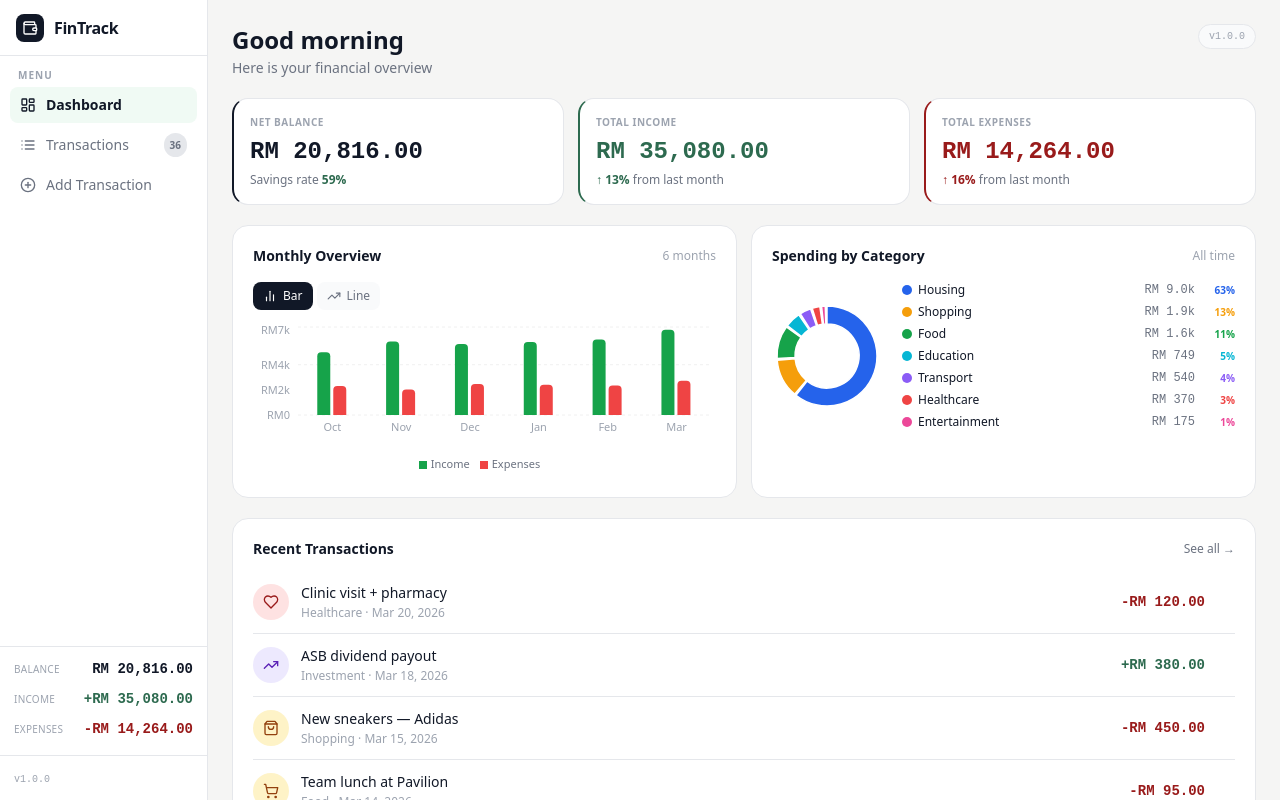
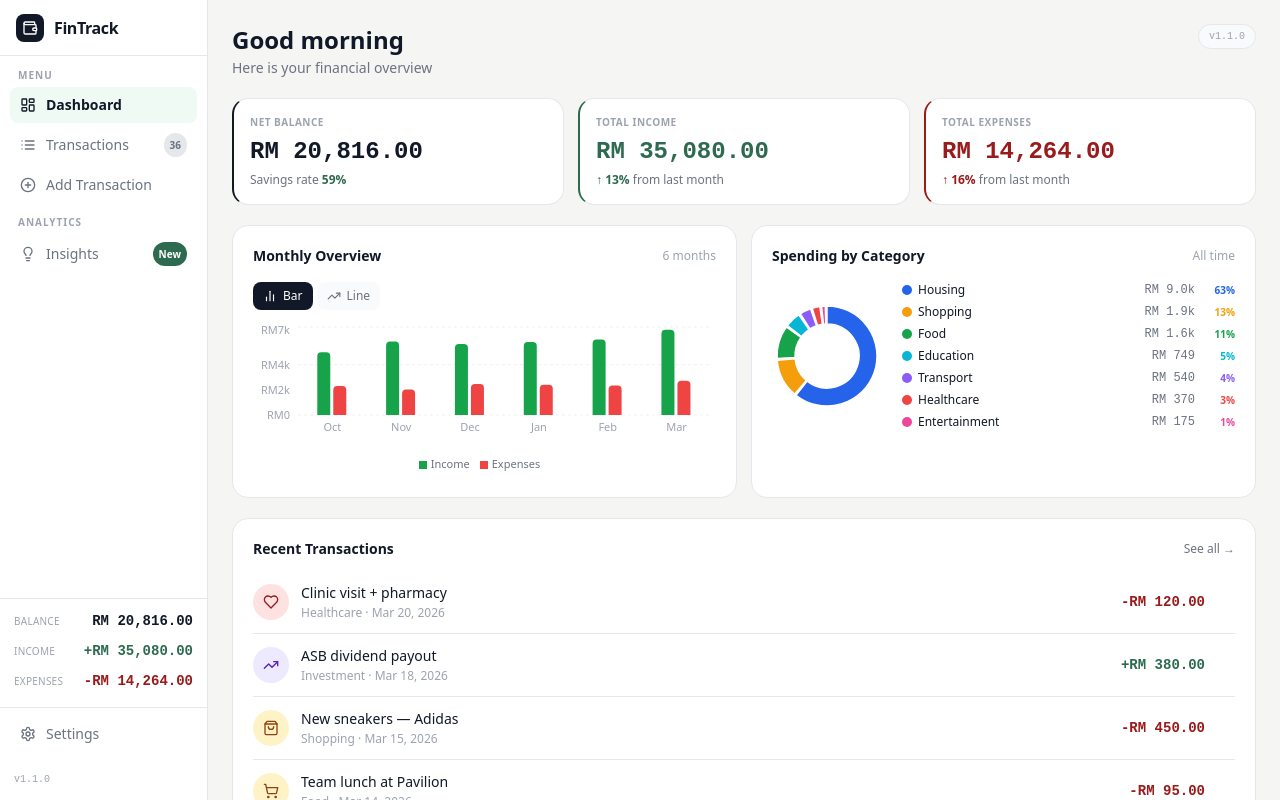
Before and after one commit to hmmmx2/SWE40006-Portfolio-Task-1, a React (Vite) app: page / in a window 1280 px wide. Built offline with nearby package versions, Linux system fonts and the light colour scheme.

Commit message:
feat: v1.1.0  Insights Panel + Settings with auto-update preference

```diff
--- a/package.json
+++ b/package.json
@@ -1,7 +1,7 @@
 {
   "name": "fintrack",
   "productName": "FinTrack",
-  "version": "1.0.0",
+  "version": "1.1.0",
   "description": "A personal finance tracker desktop application built with Electron and React.",
   "main": "./out/main/index.js",
   "author": "hmmmx2",
--- a/src/renderer/src/App.tsx
+++ b/src/renderer/src/App.tsx
@@ -4,9 +4,11 @@ import Sidebar from './components/Sidebar'
 import MainContent from './components/MainContent'
 import JustUpdatedToast from './components/JustUpdatedToast'
 import UpdateProgressToast from './components/UpdateProgressToast'
+import UpdateDialog from './components/UpdateDialog'
 
-export type ActiveView = 'dashboard' | 'transactions' | 'add'
+export type ActiveView = 'dashboard' | 'transactions' | 'add' | 'insights' | 'settings'
 export type FilterType = 'all' | 'income' | 'expense'
+export type UpdatePreference = 'auto' | 'notify' | 'manual'
 
 export interface UpdateStatus {
   type: 'checking' | 'available' | 'up-to-date' | 'downloading' | 'downloaded' | 'error'
@@ -17,6 +19,8 @@ export interface UpdateStatus {
 
 // Update types that represent an active update in progress
 const ACTIVE_UPDATE_TYPES = new Set(['available', 'downloading', 'downloaded'])
+
+const PREF_KEY = 'fintrack-update-preference'
 
 declare const __APP_VERSION__: string
 
@@ -29,6 +33,18 @@ export default function App(): React.JSX.Element {
   const [updateToastVisible, setUpdateToastVisible] = useState(false)
   const [showJustUpdatedToast, setShowJustUpdatedToast] = useState(false)
   const [updatedVersion, setUpdatedVersion] = useState<string>('')
+
+  // Update preference (persisted in localStorage)
+  const [updatePreference, setUpdatePreference] = useState<UpdatePreference>(
+    () => (localStorage.getItem(PREF_KEY) as UpdatePreference) ?? 'auto',
+  )
+
+  // Notify-mode dialog
+  const [updatePrompt, setUpdatePrompt] = useState<{
+    version: string
+    releaseNotes: string
+  } | null>(null)
+  const skippedVersionRef = useRef<string>('')
 
   // Ref so IPC callback always sees latest status without stale closure
   const updateStatusRef = useRef<UpdateStatus | null>(null)
@@ -44,6 +60,13 @@ export default function App(): React.JSX.Element {
     }
     localStorage.setItem(STORAGE_KEY, currentVersion)
   }, [])
+
+  // ── Send saved preference to main on startup ───────────────────────
+  useEffect(() => {
+    if (window.electronAPI) {
+      window.electronAPI.initUpdater(updatePreference)
+    }
+  }, []) // eslint-disable-line react-hooks/exhaustive-deps
 
   // ── Auto-updater IPC listener ──────────────────────────────────────
   useEffect(() => {
@@ -83,6 +106,12 @@ export default function App(): React.JSX.Element {
       }
     })
 
+    // Notify mode: show the update dialog
+    window.electronAPI.onUpdatePrompt((data) => {
+      if (skippedVersionRef.current === data.version) return
+      setUpdatePrompt(data)
+    })
+
     return () => {
       if (window.electronAPI) window.electronAPI.removeUpdateListener()
     }
@@ -96,6 +125,29 @@ export default function App(): React.JSX.Element {
 
   const dismissJustUpdatedToast = useCallback(() => setShowJustUpdatedToast(false), [])
 
+  // ── Update preference ──────────────────────────────────────────────
+  const handleUpdatePreferenceChange = useCallback((pref: UpdatePreference) => {
+    setUpdatePreference(pref)
+    localStorage.setItem(PREF_KEY, pref)
+    if (window.electronAPI) window.electronAPI.setUpdatePreference(pref)
+  }, [])
+
+  // ── Notify-mode dialog actions ─────────────────────────────────────
+  const handleUpdateNow = useCallback(() => {
+    setUpdatePrompt(null)
+    if (window.electronAPI) window.electronAPI.downloadUpdate()
+  }, [])
+
+  const handleRemindLater = useCallback(() => {
+    setUpdatePrompt(null)
+  }, [])
+
+  const handleSkipVersion = useCallback(() => {
+    if (updatePrompt) skippedVersionRef.current = updatePrompt.version
+    setUpdatePrompt(null)
+  }, [updatePrompt])
+
+  // ── Transactions ───────────────────────────────────────────────────
   const addTransaction = (transaction: Omit<Transaction, 'id' | 'createdAt'>): void => {
     const newTxn: Transaction = {
       ...transaction,
@@ -147,6 +199,8 @@ export default function App(): React.JSX.Element {
           setFilterCategory={setFilterCategory}
           addTransaction={addTransaction}
           deleteTransaction={deleteTransaction}
+          updatePreference={updatePreference}
+          onUpdatePreferenceChange={handleUpdatePreferenceChange}
         />
       </div>
 
@@ -162,6 +216,16 @@ export default function App(): React.JSX.Element {
       {showJustUpdatedToast && updatedVersion && (
         <JustUpdatedToast version={updatedVersion} onDismiss={dismissJustUpdatedToast} />
       )}
+
+      {/* Notify-mode update dialog */}
+      {updatePrompt && (
+        <UpdateDialog
+          version={updatePrompt.version}
+          onUpdateNow={handleUpdateNow}
+          onRemindLater={handleRemindLater}
+          onSkipVersion={handleSkipVersion}
+        />
+      )}
     </div>
   )
 }
--- a/src/renderer/src/components/MainContent.tsx
+++ b/src/renderer/src/components/MainContent.tsx
@@ -1,8 +1,10 @@
 import { Transaction } from '../data/sampleData'
-import type { ActiveView, FilterType } from '../App'
+import type { ActiveView, FilterType, UpdatePreference } from '../App'
 import Dashboard from './Dashboard'
 import TransactionList from './TransactionList'
 import AddTransactionForm from './AddTransactionForm'
+import InsightsPanel from './InsightsPanel'
+import SettingsPanel from './SettingsPanel'
 
 interface MainContentProps {
   activeView: ActiveView
@@ -14,6 +16,8 @@ interface MainContentProps {
   setFilterCategory: (c: string) => void
   addTransaction: (t: Omit<Transaction, 'id' | 'createdAt'>) => void
   deleteTransaction: (id: string) => void
+  updatePreference: UpdatePreference
+  onUpdatePreferenceChange: (pref: UpdatePreference) => void
 }
 
 export default function MainContent({
@@ -26,6 +30,8 @@ export default function MainContent({
   setFilterCategory,
   addTransaction,
   deleteTransaction,
+  updatePreference,
+  onUpdatePreferenceChange,
 }: MainContentProps): React.JSX.Element {
   return (
     <main className="flex-1 overflow-y-auto bg-app">
@@ -52,6 +58,13 @@ export default function MainContent({
           onCancel={() => setActiveView('dashboard')}
         />
       )}
+      {activeView === 'insights' && <InsightsPanel transactions={transactions} />}
+      {activeView === 'settings' && (
+        <SettingsPanel
+          updatePreference={updatePreference}
+          onUpdatePreferenceChange={onUpdatePreferenceChange}
+        />
+      )}
     </main>
   )
 }
--- a/src/renderer/src/components/Sidebar.tsx
+++ b/src/renderer/src/components/Sidebar.tsx
@@ -1,4 +1,4 @@
-import { Wallet, LayoutDashboard, List, PlusCircle } from 'lucide-react'
+import { Wallet, LayoutDashboard, List, PlusCircle, Lightbulb, Settings } from 'lucide-react'
 import type { ActiveView } from '../App'
 
 interface SidebarProps {
@@ -31,6 +31,9 @@ export default function Sidebar({
     },
     { id: 'add', label: 'Add Transaction', icon: <PlusCircle className="w-4 h-4" /> },
   ]
+
+  const insightsItems: { id: ActiveView; label: string; icon: React.ReactNode; badge?: string }[] =
+    [{ id: 'insights', label: 'Insights', icon: <Lightbulb className="w-4 h-4" />, badge: 'New' }]
 
   return (
     <aside className="w-52 flex-shrink-0 h-screen bg-white border-r border-border flex flex-col">
@@ -67,6 +70,29 @@ export default function Sidebar({
           </button>
         ))}
 
+        <p className="text-[10px] font-semibold text-faint uppercase tracking-widest px-2 mb-1 mt-3">
+          Analytics
+        </p>
+        {insightsItems.map((item) => (
+          <button
+            key={item.id}
+            onClick={() => setActiveView(item.id)}
+            className={`w-full flex items-center gap-2.5 px-2.5 py-2 rounded-lg text-sm font-medium cursor-pointer mb-0.5 transition-colors ${
+              activeView === item.id
+                ? 'bg-active-nav text-ink font-semibold'
+                : 'text-muted hover:text-ink hover:bg-hover'
+            }`}
+          >
+            {item.icon}
+            <span className="flex-1 text-left">{item.label}</span>
+            {item.badge && (
+              <span className="text-[10px] font-semibold bg-income text-white px-1.5 py-0.5 rounded-full">
+                {item.badge}
+              </span>
+            )}
+          </button>
+        ))}
+
       </nav>
 
       {/* Bottom Stats */}
@@ -95,8 +121,23 @@ export default function Sidebar({
         </div>
       </div>
 
+      {/* Settings */}
+      <div className="px-2.5 pb-2 border-t border-border pt-2">
+        <button
+          onClick={() => setActiveView('settings')}
+          className={`w-full flex items-center gap-2.5 px-2.5 py-2 rounded-lg text-sm font-medium cursor-pointer transition-colors ${
+            activeView === 'settings'
+              ? 'bg-active-nav text-ink font-semibold'
+              : 'text-muted hover:text-ink hover:bg-hover'
+          }`}
+        >
+          <Settings className="w-4 h-4" />
+          <span className="flex-1 text-left">Settings</span>
+        </button>
+      </div>
+
       {/* Version */}
-      <div className="px-3.5 pb-3 border-t border-border pt-2">
+      <div className="px-3.5 pb-3 pt-1">
         <span className="text-[10px] text-faint font-mono">v{__APP_VERSION__}</span>
       </div>
     </aside>
```
Also changed, not shown: src/main/index.ts (+45 -5 lines), .claude/settings.local.json.
